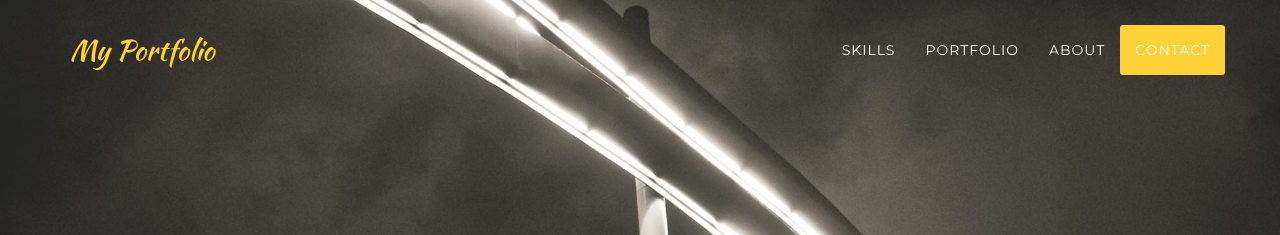
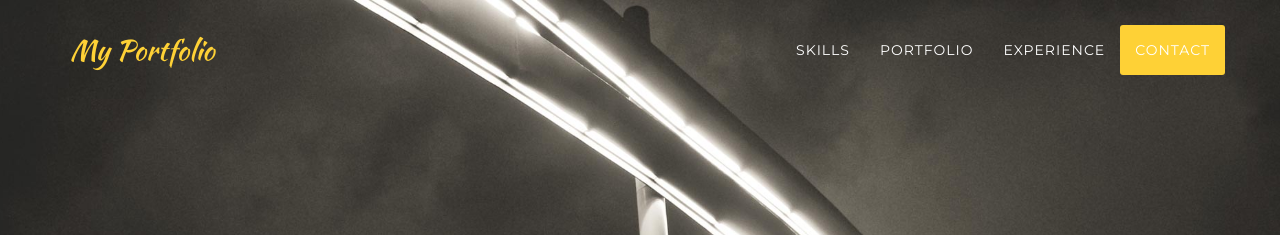
Before and after one commit to y7kim/y7kim.github.io, a Jekyll site: the page built from index.html, in a window 1280 px wide. Shown: the top 235 px of the page. Built offline with Jekyll 4.4.1, drawn with Linux system fonts in a browser that asks for light colours; some web fonts are replaced.

Commit message:
edit typos

```diff
--- a/_config.yml
+++ b/_config.yml
@@ -1,7 +1,7 @@
 # Site settings
 title: My Portfolio
 email: kim.rick@gmail.com
-description: "Rick Kim's Portfolio 2014"
+description: "Rick Kim's Portfolio"
 
 # Color settings (hex-codes without the leading hash-tag)
 color:
--- a/_includes/header.html
+++ b/_includes/header.html
@@ -25,7 +25,7 @@
                         <a class="page-scroll" href="#portfolio">Portfolio</a>
                     </li>
                     <li>
-                        <a class="page-scroll" href="#about">About</a>
+                        <a class="page-scroll" href="#about">Experience</a>
                     </li>
                     <li>
                         <a class="page-scroll" href="#contact">Contact</a>
```
